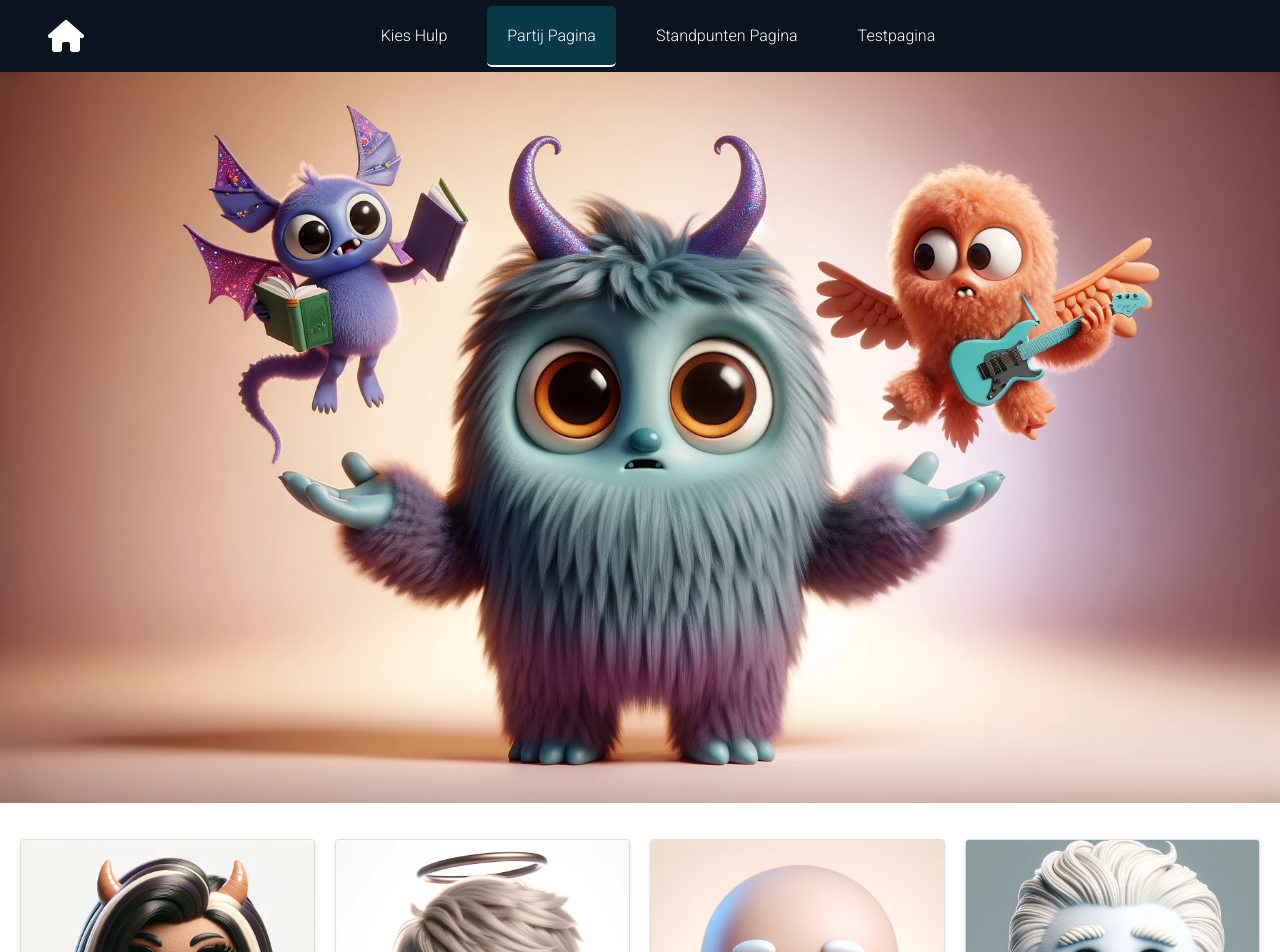
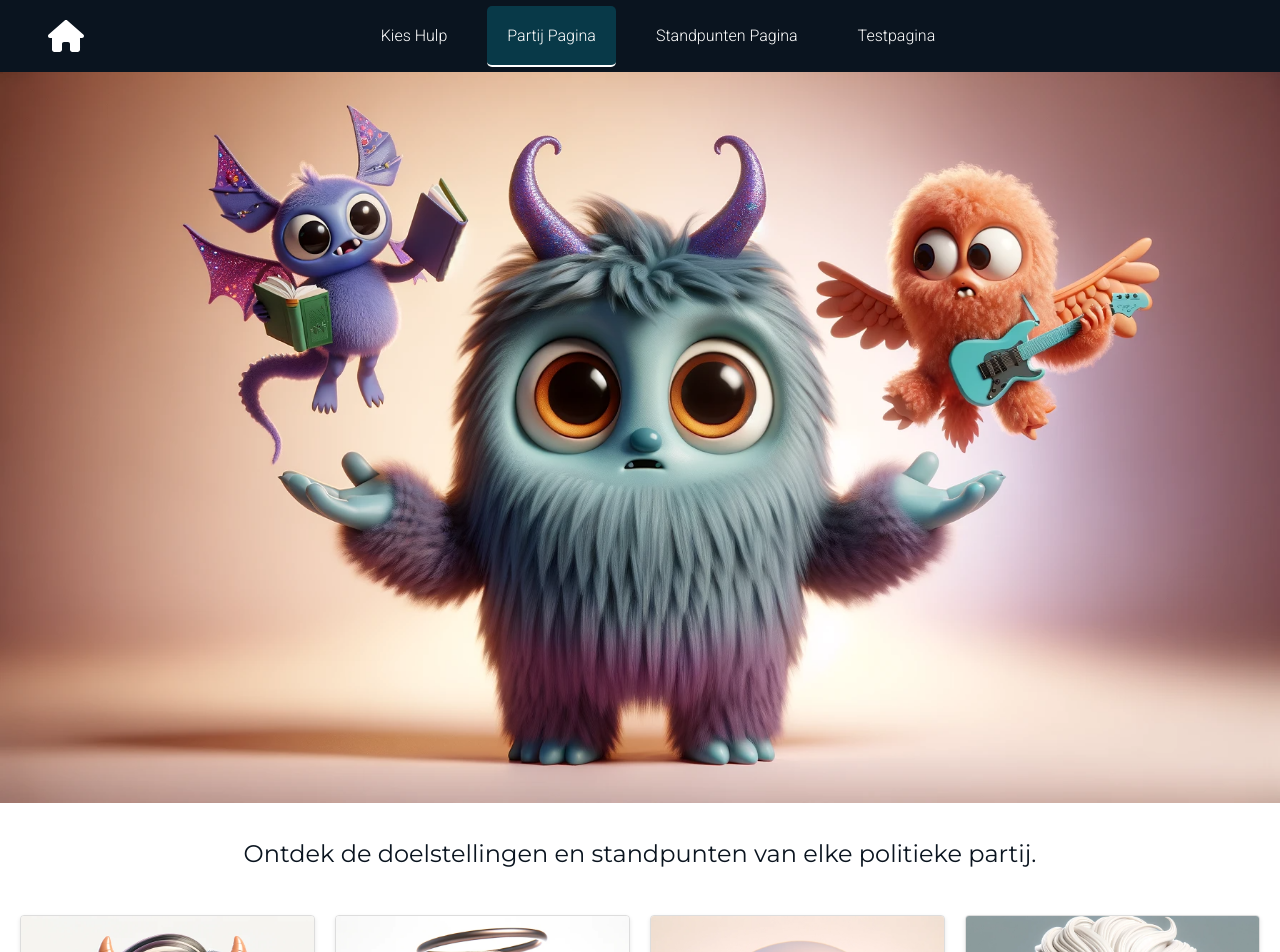
Before and after one commit to Haikotjo/Stemmen, a React (Create React App) app: page /partij-pagina in a window 1280 px wide. Shown: the top 952 px of the page. Built offline with nearby package versions, Linux system fonts and the light colour scheme.

Commit message:
Meer afbeeldingen toegevoegd omdat de paralax niet werkte. Ook de modal wat aangepast. Een klein beetje tekst er nog bij. Deze branch maar even afsluiten anders wordt het een beetje verwarrend

```diff
--- a/src/data/textData.json
+++ b/src/data/textData.json
@@ -7,6 +7,11 @@
       "positionsPage": "Benieuwd naar de standpunten van verschillende partijen over belangrijke onderwerpen? Bezoek onze Standpunten Pagina om een helder overzicht te krijgen.",
       "partiesPage": "Wil je meer weten over de partijen zelf en wat ze vertegenwoordigen? Ga naar onze Partijen Pagina voor een diepgaande blik op elke partij.",
       "electionHelper": "Ontdek je politieke match met onze Kies Hulp pagina! Kies de partijen en standpunten die je interessant vindt en geef ze een score van plus, min of neutraal. Aan het einde krijg je een overzicht te zien van de partijen waarmee je het meest overeenkomt. Zo kun je een weloverwogen keuze maken bij de stembus."
+    },
+    "pageDescriptionsDetails": {
+      "partiesPage": "Ontdek de doelstellingen en standpunten van elke politieke partij.",
+      "positionsPage": "Bekijk gedetailleerde informatie over de standpunten van politieke partijen.",
+      "electionHelper": "Vind jouw politieke match en vergelijk je voorkeuren met de partijen."
     }
   }
 }
--- a/src/pages/partiesPage/PartiesPage.js
+++ b/src/pages/partiesPage/PartiesPage.js
@@ -5,7 +5,8 @@ import usePartyPositions from "../../hooks/usePartyPositions";
 import partiesData from '../../data/parties.json';
 import styles from './PartiesPage.module.scss';
 import Modal from "../../Components/modal/Modal";
-import ParallaxBackground from "../../Components/parallaxBackground/ParallaxBackground";
+import textData from '../../data/textData.json';
+
 
 
 function PartiesPage() {
@@ -27,6 +28,9 @@ function PartiesPage() {
             {/*<ParallaxBackground backgroundImage="/images/backgrounds/keuzes.png" />*/}
             <img src="/images/backgrounds/banner%20kies.png" alt="Achtergrondafbeelding" className={styles.backgroundImage} />
             <div className={styles.partiesPageContainer}>
+                <div className={styles.pageDescriptionsDetails}>
+                    <h2>{textData.nl.pageDescriptionsDetails.partiesPage}</h2>
+                </div>
                 <PartyList
                     parties={partiesData.partijen}
                     selectedParties={[selectedParty]}
--- a/src/pages/partiesPage/PartiesPage.module.scss
+++ b/src/pages/partiesPage/PartiesPage.module.scss
@@ -17,3 +17,7 @@
   display: block; // Zorgt voor een correcte weergave van de afbeelding
   margin: 0 auto 1rem;
 }
+
+.pageDescriptionsDetails {
+  text-align: center;
+}
```
